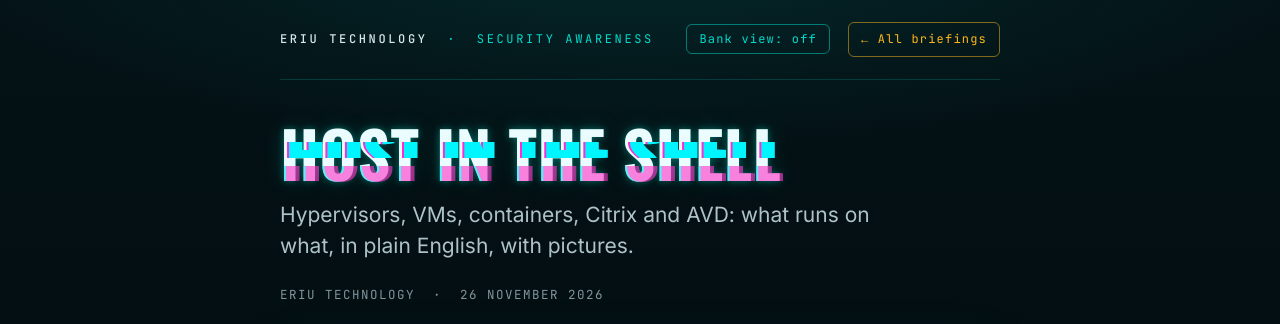
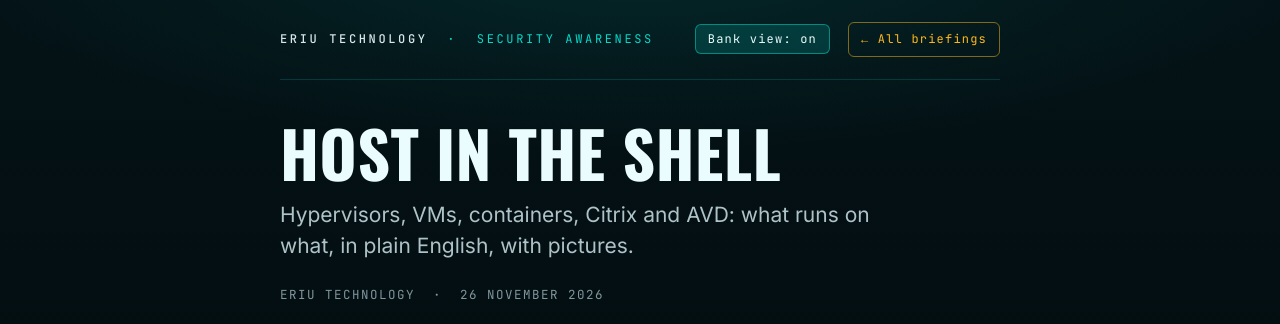
Before and after one commit to lolo737/eriu-security-blog, a plain HTML site: page host-in-the-shell/index.html in a window 1280 px wide. Shown: the top 324 px of the page. Drawn offline with nearby package versions, Linux system fonts and the light colour scheme.

Commit message:
Host in the Shell: Bank view is the default; neon is opt-in
Co-Authored-By: Claude Sonnet 5.5 <noreply@anthropic.com>
Claude-Session: https://claude.ai/code/session_018wdzkh42C7qvukPMnjsqHv

```diff
--- a/host-in-the-shell/index.html
+++ b/host-in-the-shell/index.html
@@ -136,14 +136,15 @@ html.bank figure.hero a{box-shadow:none}
   function init(){
     var top=document.querySelector("header.top"), link=top&&top.querySelector(".toplink"); if(!top||!link) return;
     var wrap=document.createElement("div"); wrap.className="right"; top.insertBefore(wrap,link);
-    var btn=document.createElement("button"); btn.id="bankbtn"; btn.type="button"; btn.className="bankbtn"; btn.setAttribute("aria-pressed","false"); btn.title="Calm, no-glitch house style, suitable for showing to a bank or client";
+    var btn=document.createElement("button"); btn.id="bankbtn"; btn.type="button"; btn.className="bankbtn"; btn.setAttribute("aria-pressed","false"); btn.title="Bank view is the calm, no-glitch house style. Switch it off for the neon and glitch version.";
     btn.addEventListener("click",function(){apply(!root.classList.contains("bank"));});
     wrap.appendChild(btn); wrap.appendChild(link);
-    var on=false; try{on=localStorage.getItem(KEY)==="bank";}catch(e){}
+    var on=true; try{on=localStorage.getItem(KEY)!=="neon";}catch(e){}
+    if(/[?&#]view=neon|#neon/.test(location.href)) on=false;
     if(/[?&#]view=bank|#bank/.test(location.href)) on=true;
     apply(on);
   }
-  if(document.readyState==="loading") document.addEventListener("DOMContentLoaded",init); else init();
+  if(document.querySelector("header.top")) init(); else document.addEventListener("DOMContentLoaded",init);
 })();
 </script>
 </body></html>
```
Also changed, not shown: tools/toggle_host_in_the_shell.html (+4 -3 lines).
